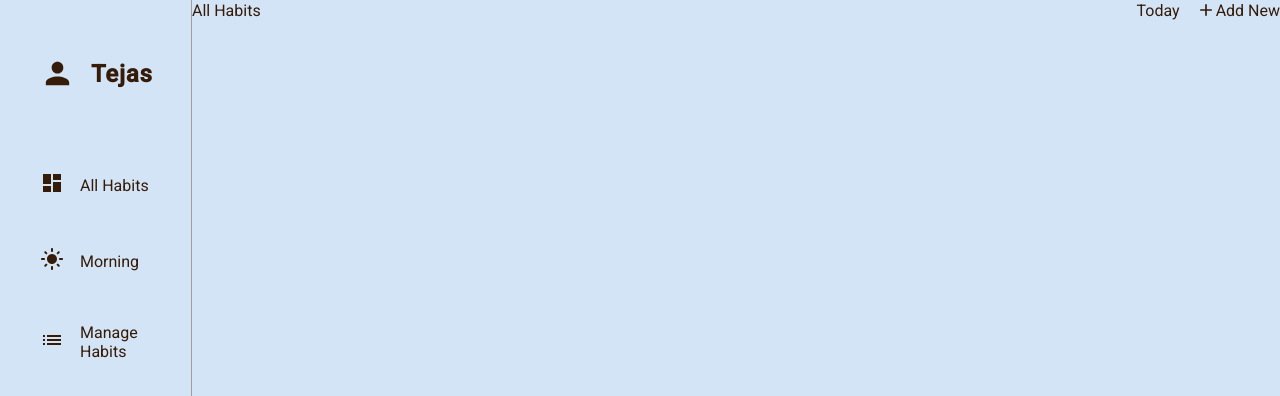
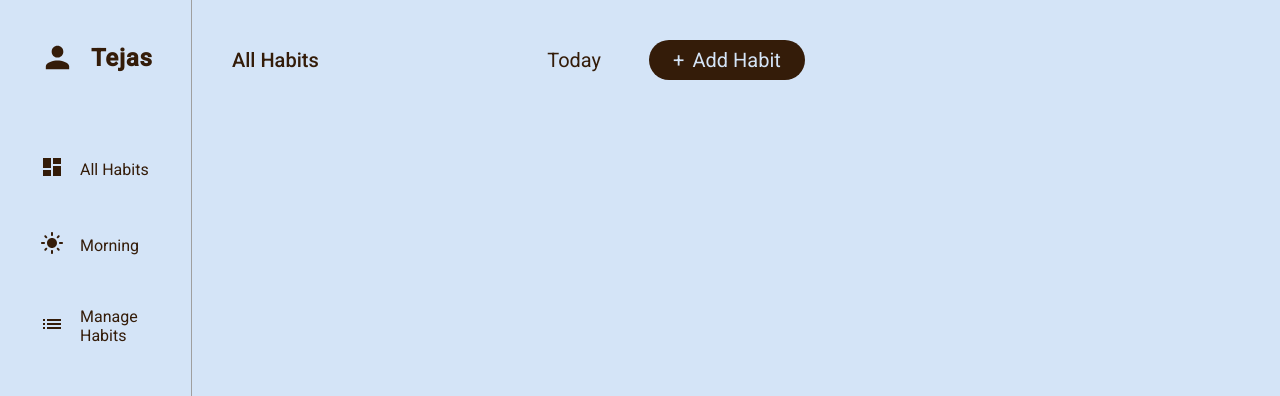
Before and after one commit to tejas-muthya37/habit-tracker, a React (Create React App) app: page / in a window 1280 px wide. Shown: the top 396 px of the page. Built offline with nearby package versions, Linux system fonts and the light colour scheme.

Commit message:
Style: Navbar styling

```diff
--- a/src/Components/Navbar/Navbar.js
+++ b/src/Components/Navbar/Navbar.js
@@ -1,5 +1,4 @@
 import "./navbar.css";
-import AddIcon from "@mui/icons-material/Add";
 
 const Navbar = () => {
   return (
@@ -9,8 +8,9 @@ const Navbar = () => {
         <ul>
           <li>Today</li>
           <li>
-            <AddIcon fontSize="small" />
-            <span>Add New</span>{" "}
+            <button>
+              <span>+</span> Add Habit
+            </button>
           </li>
         </ul>
       </div>
--- a/src/Components/Navbar/navbar.css
+++ b/src/Components/Navbar/navbar.css
@@ -2,17 +2,43 @@
     display: flex;
     width: 100%;
     align-items: center;
+    padding: 2rem;
+    font-size: 1.25rem;
 }
 
 .navbar-section ul {
     list-style-type: none;
     margin-left: auto;
     display: flex;
-    gap: 1rem;
+    gap: 2rem;
     align-items: center;
 }
 
 .navbar-section ul li {
     display: flex;
     align-items: center;
+    padding: 0.5rem;
 }
+
+.navbar-section ul li button {
+    display: flex;
+    align-items: center;
+    font-size: 1.25rem;
+    gap: 0.5rem;
+    padding: 0.5rem 1.5rem;
+    border: none;
+    background-color: var(--primary-color);
+    color: var(--primary-bg);
+    border-radius: 2.5rem;
+    cursor: pointer;
+}
+
+.navbar-section ul li button>* {
+    background-color: var(--primary-color);
+    color: var(--primary-bg);
+}
+
+.navbar-logo {
+    padding: 0.5rem;
+    font-weight: 500;
+}
--- a/src/Components/Sidebar/sidebar.css
+++ b/src/Components/Sidebar/sidebar.css
@@ -3,7 +3,7 @@
     flex-direction: column;
     align-items: flex-start;
     gap: 2rem;
-    padding: 3rem 2rem;
+    padding: 2rem;
     height: 100%;
     border-right: 1px solid var(--border-color);
 }
--- a/src/Screens/Homepage/homepage.css
+++ b/src/Screens/Homepage/homepage.css
@@ -1,5 +1,5 @@
 .Homepage {
     height: 100vh;
     display: grid;
-    grid-template-columns: 15% 1fr;
+    grid-template-columns: 15% 0.6fr;
 }
```
